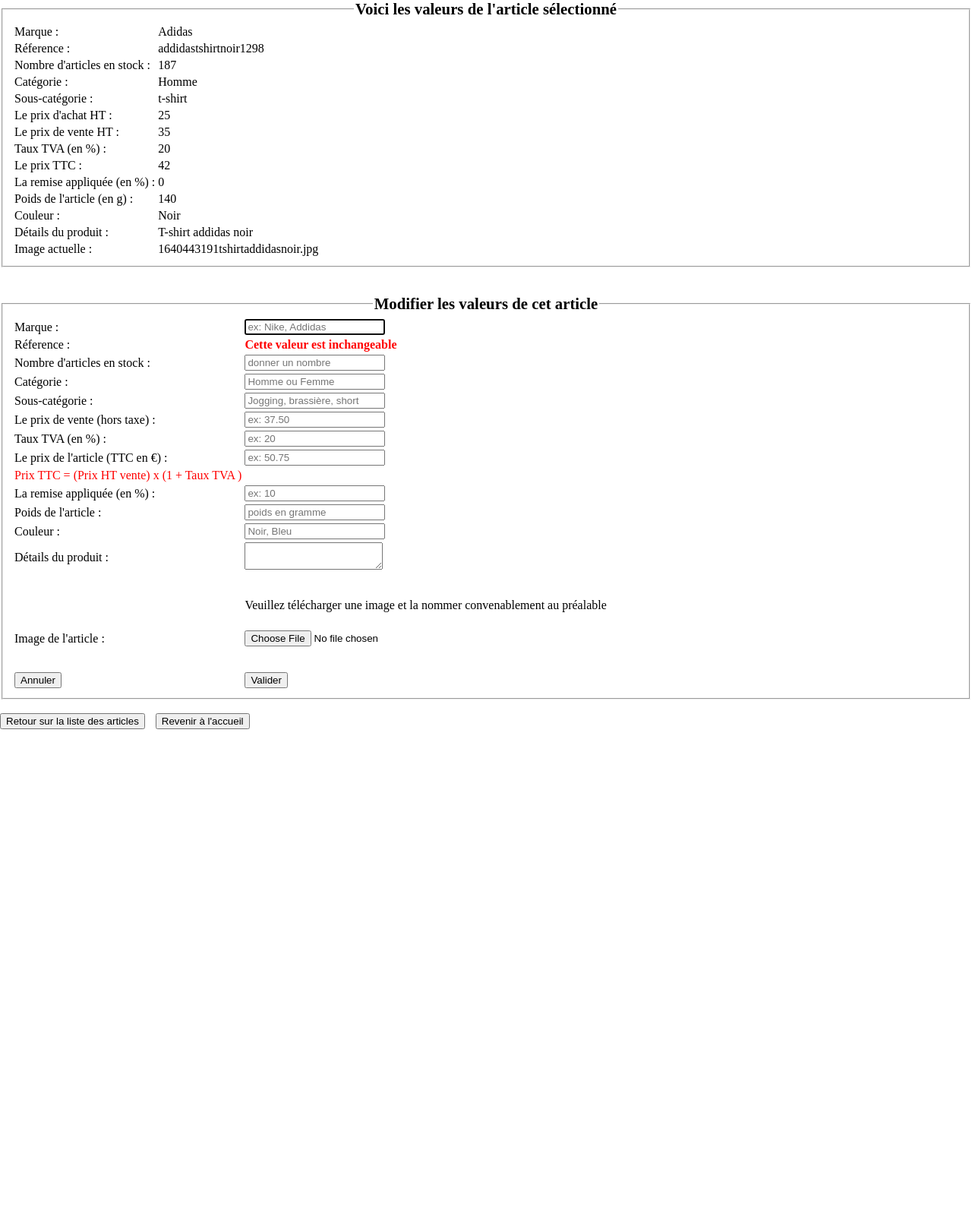
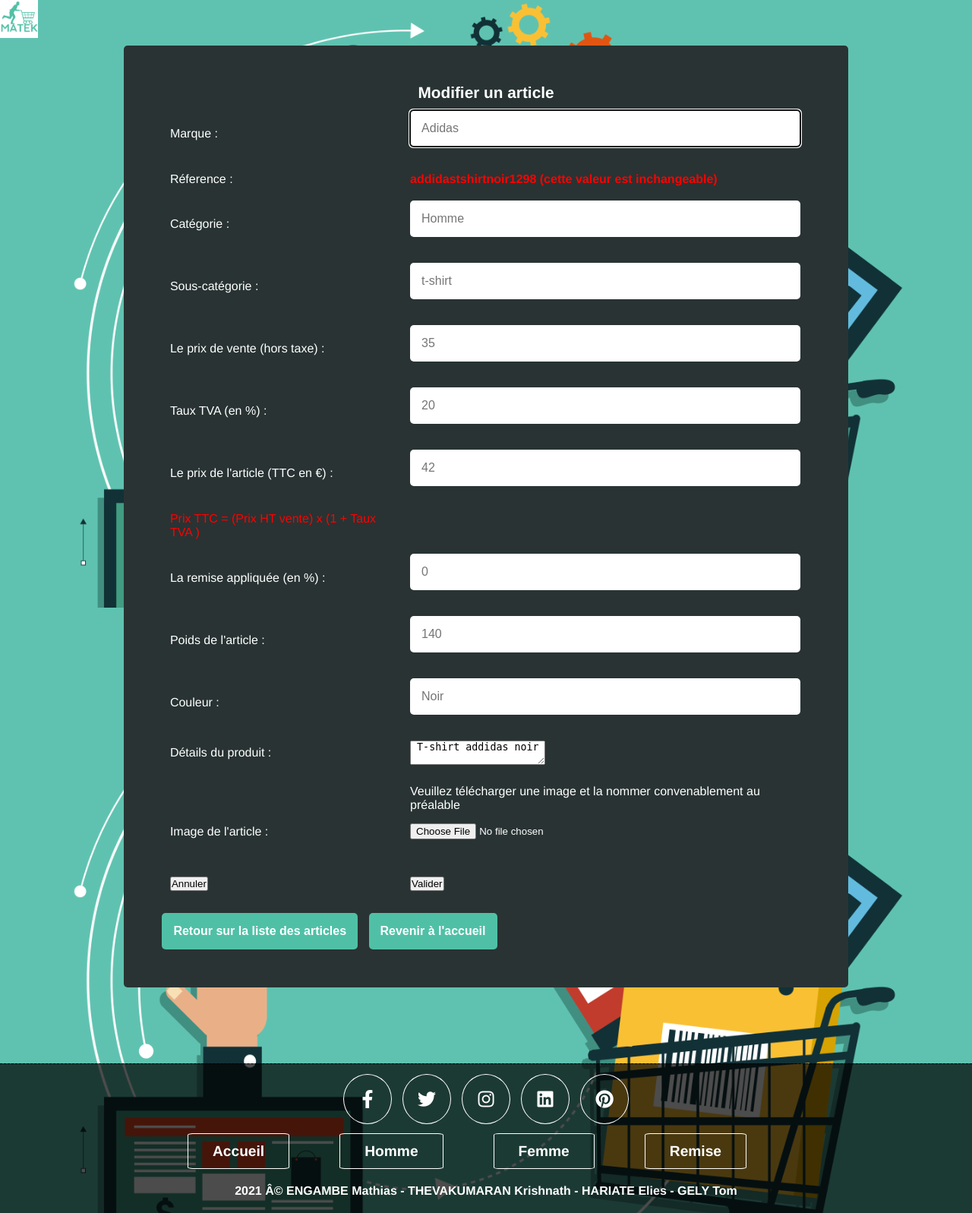
Before and after one commit to krishnath92/e-commerce, a PHP site: page /path/espace_Admin/modifier_Article.php?reference=addidastshirtnoir1298 in a window 1280 px wide. Shown: the whole page at 76% size. Before the commit the page ends 960 px from the top, so only its background shows below. Run offline with PHP 8.4, Linux system fonts and the light colour scheme; data comes from the database, SQL or seed files in the repository; some libraries are stand-ins or nearby versions.

Commit message:
design change and add article in shopping card

```diff
--- /dev/null
+++ b/design/articleFormulaires.css
@@ -0,0 +1,191 @@
+html {
+    padding: 0;
+    margin: 0;
+    font-family: arial;
+    height: 100%;
+    color: #999;
+}
+
+body {
+    padding: 0;
+    margin: 0;
+    height: 100%;
+    display: flex;
+    flex-direction: column;
+    background-image: url('../img/background11.png');
+    background-attachment: fixed;
+    background-size: cover;
+    background-position: center;
+    min-height: 100%;
+}
+
+td{
+    color: white;
+    padding: 1%;
+}
+legend{
+    text-align: center;
+}
+
+header {
+    padding: 20px 0 0 50px;
+}
+
+header #brand img {
+    margin: auto;;
+    height: 60px;
+}
+
+
+footer p {
+    margin-top: 0;
+}
+
+footer a {
+    font-size: 0.7em;
+    color: white;
+    text-decoration: none;
+    margin-right: 50px;
+}
+
+footer a:hover {
+    text-decoration: underline;
+}
+
+a {
+    color: white;
+    text-decoration: none;
+}
+
+a:hover {
+    text-decoration: underline;
+}
+
+section {
+    flex-grow: 1;
+}
+
+* {
+    box-sizing: border-box;
+}
+
+h1 {
+    font-size: 2em;
+    margin: 0 0 30px 0;
+}
+fieldset {
+    border: 0;
+}
+
+input[type="email"], [type="password"], [type="text"], [type="number"], [type="date"], [type="float"]{
+    padding: 15px;
+    width: 100%;
+    font-size: 1em;
+    border: 0;
+    border-radius: 5px;
+    color: black;
+    margin-bottom: 15px;
+
+}
+
+.boutonArticle{
+    display: flex;
+    float: right;
+    margin: 1% 0;
+
+}
+
+
+button[type="submit"]:hover{
+    filter:brightness(1.1);
+}
+
+button:hover{
+    font-weight: bold;
+    filter:brightness(1.1);
+}
+
+img{
+    height: 50px;
+    cursor: pointer;
+    vertical-align: middle;
+}
+
+button {
+    background-color: #4fc0a6;
+    color: white;
+    padding: 15px;
+    font-size: 1em;
+    font-weight: bold;
+    border-radius: 5px;
+    border: 0;
+    cursor: pointer;
+}
+input type{
+    background-color: blue;
+    color: white;
+    padding: 15px;
+    width: 20%;
+    font-size: 1em;
+    font-weight: bold;
+    border-radius: 5px;
+    border: 0;
+    cursor: pointer;
+}
+
+#option {
+    color: #b3b3b3;
+    margin-top: 10px;
+    display: block;
+    font-size: 0.9em;
+}
+
+
+#login-body {
+    max-width: 1000px;
+    margin: auto;
+    background-color: #293333;
+    color: white;
+    border-radius: 5px;
+    padding: 50px;
+    margin-top: 50px;
+}
+
+.grey {
+    color: #777;
+}
+
+.alert {
+    padding: 10px;
+    margin: 30px 0;
+    color: white;
+    border-radius: 5px;
+}
+
+.success {
+    background-color: green;
+}
+
+.error {
+    background-color: red;
+}
+
+.container {
+    width: 1000px;
+    margin: 0 auto;
+}
+
+
+
+
+@media all and (max-width: 1030px) {
+    .container { width: 800px; }
+
+}
+
+@media all and (max-width: 830px) {
+    .container { width: 580px; }
+    header { text-align: center; padding-left: 20px; }
+
+
+}
--- a/espace_Admin/articles.php
+++ b/espace_Admin/articles.php
@@ -29,7 +29,6 @@
     <link rel="stylesheet" type="text/css" href="../design/accueil.css">
 
     <link href="https://fonts.googleapis.com/css2?family=Barlow:wght@300;400&display=swap" rel="stylesheet">
-    <link rel="stylesheet" type="text/css" href="../design/accueil.css">
     <link rel="stylesheet" href="https://cdn.jsdelivr.net/npm/bootstrap-icons@1.7.2/font/bootstrap-icons.css">
 
     <link rel="stylesheet" href="https://stackpath.bootstrapcdn.com/bootstrap/4.5.0/css/bootstrap.min.css">
@@ -133,7 +132,6 @@
                         <th scope="col">Sous-categorie</th>
                         <th scope="col">Description</th>
                         <th scope="col">Couleur</th>
-                        <th scope="col">Couleur</th>
                         <th scope="col">Prix d'achat HT</th>
                         <th scope="col">Prix de vente HT</th>
                         <th scope="col">Prix TTC</th>
@@ -153,7 +151,6 @@
                         <td><?= $article['categorie']; ?></td>
                         <td><?= $article['sous_categorie']; ?></td>
                         <td><?= $article['description']; ?></td>
-                        <td><?= $article['couleur']; ?></td>
                         <td><?= $article['couleur']; ?></td>
                         <td><?= $article['prix_achat_HT']; ?></td>
                         <td><?= $article['prix_vente_HT']; ?></td>
--- a/espace_Admin/mesFonctions.php
+++ b/espace_Admin/mesFonctions.php
@@ -1,7 +1,7 @@
 <?php
 function logoAdmin(){
 	echo"<link rel='stylesheet' href='stylesheet.css' />
-		<div style='width: 100%; height: 10px; background-color: #000000;'>
+		<div style='width: 100%; height: 10px;'>
 		    <div id='brand'>
 		       	<a href= '../espace_commun/accueilCommun.php?accueil=1' ><img src='../img/logo.png' alt='LOGO' title='Accueil' /></a>
 		    </div>
--- a/espace_Admin/modifier_Article.php
+++ b/espace_Admin/modifier_Article.php
@@ -1,6 +1,8 @@
 <?php
 session_start();
 require('../src/connect.php');
+require_once('mesFonctions.php');
+logoAdmin();
 
 if(isset($_GET['reference']) AND !empty($_GET['reference'])){
     $getRef= $_GET['reference'];
@@ -128,113 +130,57 @@ if(isset($_GET['reference']) AND !empty($_GET['reference'])){
     <meta charset="UTF-8">
     <meta http-equiv="X-UA-Compatible" content="IE=edge">
     <meta name="viewport" content="width=device-width, initial-scale=1.0">
-    <link rel="stylesheet" href="style/stylesheet.css" >
+    <link rel="stylesheet" type="text/css" href="../design/footerFormulaires.css">
+    <link rel="stylesheet" type="text/css" href="../design/articleFormulaires.css">
+
     <link rel="icon" type="image/png" href="../img/favicon.png">
     <title>Modifier l'article</title>
 </head>
 <body>
-    <!-- Formulaire d'affichage des valeurs de l'article sélectionné-->
+<?php if(isset($_GET['error'])){
+
+    if(isset($_GET['message'])) {
+        echo'<div class="alert error">'.htmlspecialchars($_GET['message']).'</div>';
+    }
+
+}
+?>
+
+
+    <div id="login-body">
+        <!-- Formulaire de modification des valeurs de l'article sélectionné-->
         <form method="POST" action="" enctype="multipart/form-data">
+            <legend style="font-weight:bold; font-size:1.3em;">Modifier un article</legend>
             <fieldset>
-            <legend style="font-weight:bold; font-size:1.3em;">Voici les valeurs de l'article sélectionné</legend>
-            <table style="text-align: initial;">
+                <table class="table-publier">
                     <tr>
-                        <td> Marque :</a> </td>
-                        <td> <?= $marque_Vêtement?> </td>
+                        <td> Marque : </td>
+                        <td> <input type="text" name = "marque" placeholder=<?= $marque_Vêtement?> autofocus> </td>
                     </tr>
                     <tr>
                         <td> Réference : </td>
-                        <td> <?= $getRef?> </td>
-                    </tr>
-                    <tr>
-                        <td> Nombre d'articles en stock : </td>
-                        <td> <?= $nbr_Vêtement?> </td>
+                        <td><b style="color:red;"> <?=$getRef?>  (cette valeur est inchangeable) </b></td>
                     </tr>
                     <tr>
                         <td> Catégorie : </td>
-                        <td> <?= $categorie_Vêtement?> </td>
+                        <td> <input type="text" name = "categorie" placeholder= <?= $categorie_Vêtement?> </td>
                     </tr>
                     <tr>
                         <td> Sous-catégorie : </td>
-                        <td> <?= $sousCat_Vêtement?> </td>
+                        <td> <input type="text" name = "sousCat" placeholder=<?= $sousCat_Vêtement?> </td>
                     </tr>
                     <tr>
-                        <td> Le prix d'achat HT : </td>
-                        <td> <?= $prixAchat_Vêtement?> </td>
-                    </tr>
-                    <tr>
-                        <td> Le prix de vente HT : </td>
-                        <td> <?= $prixVente_Vêtement?> </td>
+                        <td> Le prix de vente (hors taxe) : </td>
+                        <td> <input type="float" name = "prix_vente" placeholder=<?= $prixVente_Vêtement?> </td>
                     </tr>
                     <tr>
                         <td> Taux TVA (en %) : </td>
-                        <td> <?= $tauxTVA?> </td>
-                    </tr>
-                    <tr>
-                        <td> Le prix TTC : </td>
-                        <td> <?= $prixTTC_Vêtement?> </td>
-                    </tr>
-                    <tr>
-                        <td> La remise appliquée (en %) : </td>
-                        <td> <?= $remise_Vêtement?> </td>
-                    </tr>
-                    <tr>
-                        <td> Poids de l'article (en g) : </td>
-                        <td> <?= $poids_Vêtement?> </td>
-                    </tr>
-                    <tr>
-                        <td> Couleur : </td>
-                        <td> <?= $couleur_Vêtement?> </td>
-                    </tr>
-                    <tr>
-                        <td> Détails du produit : </td>
-                        <td> <?= $description_Vêtement?> </td>
-                    </tr>
-                    <tr>
-                        <td> Image actuelle : </td>
-                        <td> <?= $image_Vêtement?> </td>
-                    </tr>
-
-                </table>
-        </fieldset>
-    </form> <br><br>
-
-    <!-- Formulaire de modification des valeurs de l'article sélectionné-->
-    <form method="POST" action="" enctype="multipart/form-data">
-        <fieldset> <legend style="font-weight:bold; font-size:1.3em;">Modifier les valeurs de cet article</legend>
-            <table style="text-align: initial;">
-                <tr>
-                    <td> Marque : </td>
-                    <td> <input type="text" name = "marque" placeholder="ex: Nike, Addidas" autofocus> </td>
-                </tr>
-                <tr>
-                    <td> Réference : </td>
-                    <td><b style="color:red;"> Cette valeur est inchangeable </b></td>
-                </tr>
-                <tr>
-                    <td> Nombre d'articles en stock : </td>
-                    <td> <input type="number" name = "stock" placeholder="donner un nombre"> </td>
-                </tr>
-                <tr>
-                    <td> Catégorie : </td>
-                    <td> <input type="text" name = "categorie" placeholder="Homme ou Femme"> </td>
-                </tr>
-                <tr>
-                    <td> Sous-catégorie : </td>
-                    <td> <input type="text" name = "sousCat" placeholder="Jogging, brassière, short"> </td>
-                </tr>
-                <tr>
-                    <td> Le prix de vente (hors taxe) : </td>
-                    <td> <input type="float" name = "prix_vente" placeholder="ex: 37.50"> </td>
-                </tr>
-                <tr>
-                    <td> Taux TVA (en %) : </td>
-                    <td> <input type="float" name = "TVA" placeholder="ex: 20"> </td>
+                        <td> <input type="float" name = "TVA" placeholder=<?= $tauxTVA?> </td>
                     </tr>
 
                     <tr>
                         <td> Le prix de l'article (TTC en €) : </td>
-                    <td> <input type="float" name = "priceTTC" placeholder="ex: 50.75"> </td>
+                        <td> <input type="float" name = "priceTTC" placeholder=<?= $prixTTC_Vêtement?>> </td>
 
                     </tr>
                     <tr>
@@ -243,19 +189,19 @@ if(isset($_GET['reference']) AND !empty($_GET['reference'])){
 
                     <tr>
                         <td> La remise appliquée (en %) : </td>
-                    <td> <input type="number" name= "remiseVêtement" placeholder="ex: 10"> </td>
+                        <td> <input type="number" name= "remiseVêtement" placeholder=<?= $remise_Vêtement?> </td>
                     </tr>
                     <tr>
                         <td> Poids de l'article : </td>
-                    <td> <input type="float" name = "poids" placeholder="poids en gramme"> </td>
+                        <td> <input type="float" name = "poids" placeholder=<?= $poids_Vêtement?> </td>
                     </tr>
                     <tr>
                         <td> Couleur : </td>
-                    <td> <input type="text" name = "couleur"placeholder="Noir, Bleu"> </td>
+                        <td> <input type="text" name = "couleur"placeholder=<?= $couleur_Vêtement?> </td>
                     </tr>
                     <tr>
                         <td> Détails du produit : </td>
-                    <td> <textarea name = "description"></textarea> </td>
+                        <td> <textarea name = "description"> <?= $description_Vêtement?> </textarea> </td>
                     </tr>
                     <tr>
                         <td style='padding-top:15px;'> </td>
@@ -276,7 +222,8 @@ if(isset($_GET['reference']) AND !empty($_GET['reference'])){
         <br>
         <button onclick="window.location.href='articles.php';">Retour sur la liste des articles</button>
         <button style="margin-left:10px;" onclick="window.location.href='../espace_commun/accueilCommun.php?accueil=1';">Revenir à l'accueil</button>
-
+    </div>
     <script src="script.js"></script>
+    <?php include("../src/boutiqueFooter.php"); ?>
 </body>
 </html>
--- a/espace_Admin/style/stylesheet.css
+++ b/espace_Admin/style/stylesheet.css
@@ -2,7 +2,9 @@ html {
 	background: white;
 }
 
-
+* {
+	font-family: "Source Sans Pro", "Helvetica Neue", Arial, sans-serif;
+}
 body {
 	/*min-height: 100%;
 	size: 120%;*/
@@ -318,6 +320,7 @@ legend{
 
 }
 
+
   /*  ----------------- products.PHP  ------------------------- */
 
 #nombre-article{
```
Also changed, not shown: design/accueil.css (+7 -4 lines), espace_Admin/publier_Article.php (+12 -6 lines), espace_commun/article.php (+4 -7 lines). Lines whose indentation alone changed are shown as unchanged.
